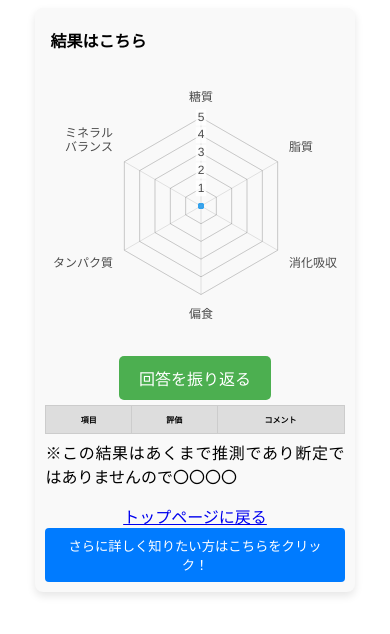
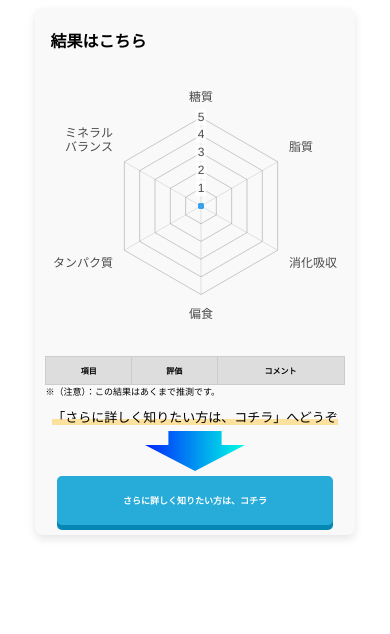
Before and after one commit to mayumikawanami/NutriCare, a Nuxt app: page /result in a window 390 px wide. Shown: the top 634 px of the page. Built offline with nearby package versions, Linux system fonts and the light colour scheme.

Commit message:
fix 正規のGoogleフォームに連携

```diff
--- a/pages/result.vue
+++ b/pages/result.vue
@@ -6,7 +6,7 @@
     <div class="scores">
       <RadarChart :scores="parsedScores" />
     </div>
-    <div class="scores-modal">
+    <!-- <div class="scores-modal">
       <button @click="showModal = true" class="scores-modal_button">
         回答を振り返る
       </button>
@@ -18,11 +18,11 @@
         <div class="scores-modal_list">
           <button @click="showModal = false" class="scores-modal_exit-button">
             閉じる
-          </button>
-          <ResultPage :answers="answers" />
-        </div>
+          </button> -->
+    <!-- <ResultPage :answers="answers" /> -->
+    <!-- </div>
       </div>
-    </div>
+    </div> -->
     <table class="result-table">
       <thead>
         <tr>
@@ -43,21 +43,19 @@
         </tr>
       </tbody>
     </table>
-    <p class="comment">
-      ※この結果はあくまで推測であり断定ではありませんので〇〇〇〇
-    </p>
-    <NuxtLink to="/">トップページに戻る</NuxtLink>
+    <div class="comment">
+      <p class="comment-first">※（注意）：この結果はあくまで推測です。</p>
+      <span class="comment-second"
+        >「さらに詳しく知りたい方は、コチラ」へどうぞ</span
+      >
+      <span class="comment-arrow"></span>
+    </div>
 
-    <!-- <div class="result-bottom"> -->
-    <!-- <NuxtLink to="/" >トップページに戻る</NuxtLink> -->
-    <!-- <a href="https://forms.gle/AqgMYf2Kk15LoyjF9"
-      class="more-info-btn" target="_blank" rel="noopener">
-    さらに詳しく知りたい方はこちらへ
-      </a>
-    </div> -->
+    <!-- <NuxtLink to="/">仮ボタン</NuxtLink> -->
+
     <div>
       <button @click="openModal" class="open-modal-btn">
-        さらに詳しく知りたい方はこちらをクリック！
+        さらに詳しく知りたい方は、コチラ
       </button>
       <div v-if="isModalOpen" class="modal-overlay" @click.self="closeModal">
         <div class="modal-content">
@@ -65,16 +63,18 @@
           <div class="result-bottom">
             <form @submit.prevent="generateGoogleFormLink" class="name-form">
               <p class="modal-title">
-                次のアンケートにお答えいただくと〇〇〇〇です！<br />まずあなたのLINE名を入力して入力完了をクリックしてください！
+                まず、あなたのLINE名をいれ、入力完了をクリック！
               </p>
-              <label class="name-form_label"
-                >LINE名：
+              <span class="modal-title_movie"
+                >次のアンケートにお答えいただくと、あなた専用の動画が作成できます</span
+              >
+              <label class="name-form_label">
                 <input
                   type="text"
                   id="username"
                   name="username"
                   v-model="userName"
-                  placeholder="例: momoko"
+                  placeholder="LINE名を入力してください"
                   required
                   autocomplete="username"
                   :readonly="isSubmitted"
@@ -132,7 +132,6 @@ export default {
         mineral_balance: 0,
       },
       resultTable: [],
-      showModal: false,
       isModalOpen: false,
       answers: [],
       questions: [],
@@ -140,7 +139,6 @@ export default {
       buttonText: "入力完了",
       isSubmitted: false,
       googleFormLink: "",
-      // userId: "",
     };
   },
   created() {
@@ -152,27 +150,22 @@ export default {
         const answerText = `${index + 1}.${this.questions[index].text}: ${
           value === 0 ? "はい" : "いいえ"
         }`;
-        // 最後の要素かどうかを判定
         if (index === rawAnswers.length - 1) {
-          return answerText; // 最後の項目にはカンマを付けない
+          return answerText;
         } else {
-          return answerText + " \n"; // 最後でない項目には改行を追加
+          return answerText + " \n";
         }
       })
-      .join(""); // 結果を文字列として結合
+      .join("");
 
-    // this.answers = rawAnswers.map((value, index) => `${index + 1}.${this.questions[index].text}:${value === 0 ? "はい" : "いいえ"} \n`);
-    // this.answers = rawAnswers.map(value => value === 0 ? "はい" : "いいえ");
     if (scores) {
       try {
         this.parsedScores = JSON.parse(scores);
-        // console.log('Received scores:', this.parsedScores); // デバッグ用
         this.generateResultTable();
       } catch (error) {
         console.error("Failed to parse scores:", error);
       }
     }
-    // this.userId = Math.random().toString(36).slice(2, 11);
   },
   watch: {
     parsedScores: {
@@ -299,7 +292,6 @@ export default {
         return { grade, comment };
       };
 
-      // 項目ごとの結果を生成
       const scores = this.parsedScores;
       this.resultTable = [
         { name: "糖質", ...gradeComment(scores.carb_intake, "糖質") },
@@ -320,24 +312,20 @@ export default {
       this.buttonText = "入力済み";
       this.isSubmitted = true;
       const formBaseUrl =
-        "https://docs.google.com/forms/d/e/1FAIpQLSfAES3vt6kTtoAVInRyuKE7NTcYakrILPf_tfhNyo2qaCCCgw/viewform";
-      // "https://docs.google.com/forms/d/e/1FAIpQLSeF-5RwV3RXl6AYFWB2OiKlAyjLtFb_ir1Rda4bQd1zlwlC-A/viewform";
+        "https://docs.google.com/forms/d/e/1FAIpQLSfvEPGiFPfr-A7lHPLd-TQyBR-dzqE6GPJhRDxwB0AeZ92iHA/viewform";
 
       const userName = this.userName || "未入力";
       if (!this.parsedScores) {
         console.error("parsedScoresが未定義です");
         return null;
       }
-      // console.log(this.questions);
 
       const formattedQA = this.answers;
-      // .map((index) => `${this.answers[index] ? "はい" : "いいえ"}`)
-      console.log(formattedQA);
 
       const params = new URLSearchParams({
-        "entry.1441176113": this.userName,
-        "entry.1910308512": `・糖質 ${this.parsedScores.carb_intake} ・脂質 ${this.parsedScores.fat_intake} ・消化吸収 ${this.parsedScores.digestive_health} ・偏食 ${this.parsedScores.dietary_bias}  ・タンパク質 ${this.parsedScores.protein} ・ミネラルバランス ${this.parsedScores.mineral_balance}`,
-        "entry.909910117": formattedQA,
+        "entry.1402701286": this.userName,
+        "entry.1196152437": `・糖質 ${this.parsedScores.carb_intake} ・脂質 ${this.parsedScores.fat_intake} ・消化吸収 ${this.parsedScores.digestive_health} ・偏食 ${this.parsedScores.dietary_bias}  ・タンパク質 ${this.parsedScores.protein} ・ミネラルバランス ${this.parsedScores.mineral_balance}`,
+        "entry.2140904827": formattedQA,
       });
 
       this.googleFormLink = `${formBaseUrl}?${params.toString()}`;
@@ -386,26 +374,8 @@ export default {
   box-shadow: 0 4px 8px rgba(0, 0, 0, 0.1);
 }
 
-/* .more-info-btn {
-  background-color: #4caf50;
-  padding: 8px 20px;
-  border-radius: 10px;
-  color: white;
-  font-size: 14px;
-  display: inline-block;
-  text-align: center;
-  text-decoration: none;
-  transition: background-color 0.3s ease;
-  margin-left: 10px;
-}
-
-.more-info-btn:hover {
-  background-color: #45a049;
-} */
-
 .result-table {
   width: 100%;
-  margin-bottom: 30px;
   border-collapse: collapse;
   font-size: 18px;
   border-radius: 10px;
@@ -430,85 +400,45 @@ export default {
   background-color: #e8f8e1;
 }
 
-.comment {
+.comment-first {
   text-align: justify;
-
-  margin-top: -24px;
+  margin-top: 0;
 }
 
-/* 回答詳細のモーダル*/
-.scores-modal {
-  margin-bottom: 5px;
+.comment-second {
+  text-align: center;
+  font-size: 22px;
+  margin-top: 10px;
+  background-image: linear-gradient(0deg, #ffca4380 0.5em, transparent 0.5em);
 }
 
-/* 結果を見るボタン */
-.scores-modal_button {
-  background-color: #4caf50;
-  color: white;
-  border: none;
-  padding: 10px 20px;
-  font-size: 16px;
-  cursor: pointer;
-  border-radius: 5px;
-  transition: background-color 0.3s ease;
+.comment-arrow {
+  display: block;
+  margin: 5px auto;
+  width: 200px;
+  height: 40px;
+  background: linear-gradient(90deg, #0025ff 0%, #00ffe3 100%);
+  clip-path: polygon(
+    0 34.9%,
+    23.4% 34.9%,
+    23.4% 0,
+    76.6% 0,
+    76.6% 34.9%,
+    100% 34.9%,
+    50% 100%
+  );
 }
 
-.scores-modal_button:hover {
-  background-color: #45a049;
+.modal-title {
+  margin: 0;
+  margin-bottom: 10px;
+  font-size: 17px;
+  background-image: linear-gradient(0deg, #ffca4380 0.5em, transparent 0.5em);
 }
 
-/* モーダルのコンテンツ（表示エリア） */
-.scores-modal_content {
-  position: fixed;
-  top: 80px;
-  left: 0;
-  width: 100%;
-  height: 100%;
-  /* background-color: rgba(245, 239, 239, 0.5); 半透明の背景 */
-  display: flex;
-  justify-content: end;
-  z-index: 999;
-  opacity: 1;
-}
-
-.scores-modal_content[style*="display: block"] {
-  opacity: 1;
-  pointer-events: auto;
-  visibility: visible;
-}
-
-/* モーダル内のリスト */
-.scores-modal_list {
-  background-color: #fff;
-  border-radius: 10px;
-  padding: 20px;
-  width: 80%;
-  max-width: 700px;
-  max-height: 75%;
-  overflow-y: auto;
-  box-shadow: 0 4px 6px rgba(0, 0, 0, 0.1);
-}
-
-/* 閉じるボタン */
-.scores-modal_exit-button {
-  background-color: #3a98fc;
-  color: white;
-  border: none;
-  padding: 10px 20px;
-  font-size: 16px;
-  cursor: pointer;
-  border-radius: 5px;
+.modal-title_movie {
   margin-bottom: 20px;
-  transition: background-color 0.3s ease;
-}
-
-.scores-modal_exit-button:hover {
-  background-color: #0179f8;
-}
-
-/* Googleフォームへのモーダル */
-.modal-title {
-  text-align: left;
+  background-image: linear-gradient(0deg, #ffca4380 0.5em, transparent 0.5em);
 }
 
 .result-bottom {
@@ -526,28 +456,25 @@ export default {
 
 .name-form {
   display: flex;
-  flex-direction: column; /* 縦方向に配置 */
-  /* align-items: flex-start; */
-  gap: 0.2rem; /* 各要素間の間隔 */
+  flex-direction: column;
+  gap: 0.2rem;
   width: 100%;
   max-width: 600px;
   margin: 0 auto;
 }
 
-/* ラベルスタイル */
 .name-form_label {
   font-size: 0.9rem;
   font-weight: 600;
   color: #333;
-  margin-bottom: 0.5rem; /* 入力フィールドとの間隔 */
+  margin-bottom: 0.5rem;
 }
 
-/* 入力フィールド */
 .name-form input {
-  width: 50%; /* 入力フィールドを横幅いっぱいに */
+  width: 60%;
   padding: 0.5rem;
-  font-size: 0.9rem;
-  border: 1px solid #ccc;
+  font-size: 1.1rem;
+  border: 2px solid #ccc;
   border-radius: 4px;
   transition: border-color 0.3s;
 }
@@ -563,17 +490,16 @@ export default {
 
 .name-form_buttons {
   display: flex;
-  gap: 0.5rem; /* ボタン間の隙間 */
-  margin-top: 1rem; /* フォームとの余白 */
+  gap: 0.5rem;
+  margin-top: 1rem;
   text-align: center;
   margin: 0 auto;
 }
 
-/* ボタン共通スタイル */
 .name-form_button,
 .name-form_edit-button {
-  padding: 0.5rem 2rem;
-  font-size: 0.9rem;
+  padding: 0.5rem 3.5rem;
+  font-size: 1.1rem;
   font-weight: 600;
   border: none;
   border-radius: 4px;
@@ -582,7 +508,6 @@ export default {
   white-space: nowrap;
 }
 
-/* 送信ボタン */
 .name-form_button {
   background: #007bff;
   color: #fff;
@@ -594,39 +519,38 @@ export default {
 }
 
 .name-form_button:hover:not(:disabled) {
-  background: #0056b3;
+  background: #57a3f5;
 }
 
-/* 編集ボタン */
 .name-form_edit-button {
   background: #28a745;
   color: #fff;
 }
 
 .name-form_edit-button:hover {
-  background: #218838;
+  background: #98d6a6;
 }
 
-/* 詳細リンクボタン */
 .more-info-btn {
-  margin-top: 1rem;
-  padding: 1rem 10rem;
-  font-size: 1.5rem;
-  font-weight: 600;
-  background: #f888de;
+  display: block;
+  text-align: center;
+  text-decoration: none;
+  margin-top: 10px;
+  padding: 1rem 6rem;
+  font-weight: bold;
+  font-size: 23px;
+  background: #27acd9;
+  border: 6px outset #1699c5;
   color: #fff;
-  text-decoration: none;
-  border-radius: 4px;
-  text-align: center;
-  display: inline-block;
-  transition: background-color 0.3s;
+  transition: 0.5s;
 }
 
 .more-info-btn:hover {
-  background: #f87bda;
+  background: #5dd0f6;
+  border: 6px outset #27acd9;
+  color: #fff;
 }
 
-/* モーダルの背景 */
 .modal-overlay {
   position: fixed;
   top: 0;
@@ -640,7 +564,6 @@ export default {
   z-index: 1000;
 }
 
-/* モーダルの中身 */
 .modal-content {
   background: #fff;
   padding: 1.5rem;
@@ -651,7 +574,6 @@ export default {
   position: relative;
 }
 
-/* モーダルを閉じるボタン */
 .close-modal-btn {
   position: absolute;
   top: 10px;
@@ -662,36 +584,51 @@ export default {
   cursor: pointer;
 }
 
-/* 名前入力フォーム */
-
-/* .name-form_label {
+.open-modal-btn {
+  display: block;
+  text-align: center;
+  text-decoration: none;
+  margin: auto;
+  padding: 1rem 4rem;
+  font-size: 20px;
   font-weight: bold;
-  margin-bottom: 0.5rem;
+  border: 2px solid #27acd9;
+  background: #27acd9;
+  color: #fff;
+  border-radius: 5px;
+  transition: 0.5s;
+  animation: move_d 2s infinite;
+  box-shadow: 0 5px 0 rgb(6, 134, 178, 1);
+  position: relative;
+  cursor: pointer;
 }
-
-.name-form input {
-  padding: 0.5rem;
-  font-size: 1rem;
-  border: 1px solid #ccc;
-  border-radius: 4px;
-}
-
-.name-form_buttons {
-  display: flex;
-  gap: 0.5rem;
-} */
-
-.open-modal-btn {
-  padding: 0.5rem 1rem;
-  background: #007bff;
-  color: #fff;
-  border: none;
-  border-radius: 4px;
-  cursor: pointer;
+@keyframes move_d {
+  0% {
+    box-shadow: 0 5px 0 rgb(6, 134, 178, 1);
+    top: 0px;
+  }
+  10% {
+    box-shadow: 0 0 0 rgb(6, 134, 178, 1);
+    top: 5px;
+  }
+  20% {
+    box-shadow: 0 5px 0 rgb(6, 134, 178, 1);
+    top: 0px;
+  }
+  30% {
+    box-shadow: 0 0 0 rgb(6, 134, 178, 1);
+    top: 5px;
+  }
+  40% {
+    box-shadow: 0 5px 0 rgb(6, 134, 178, 1);
+    top: 0px;
+  }
 }
 
 .open-modal-btn:hover {
-  background: #0056b3;
+  color: #27acd9;
+  background: #fff;
+  border: 2px solid #0686b2;
 }
 
 @media (max-width: 768px) {
@@ -712,6 +649,47 @@ export default {
   }
   .result-top_title {
     font-size: 1rem;
+  }
+  .open-modal-btn {
+    font-size: 9px;
+  }
+
+  .comment-first {
+    font-size: 9px;
+  }
+
+  .comment-second {
+    font-size: 13px;
+  }
+
+  .comment-arrow {
+    width: 100px;
+  }
+  .modal-title {
+    font-size: 12px;
+  }
+
+  .modal-title_movie {
+    font-size: 12px;
+  }
+
+  .name-form input {
+    font-size: 12px;
+  }
+
+  .name-form_button {
+    font-size: 12px;
+    padding: 10px 30px;
+  }
+
+  .name-form_edit-button {
+    font-size: 12px;
+    padding: 10px 30px;
+  }
+
+  .more-info-btn {
+    font-size: 15px;
+    padding: 5px 60px;
   }
 }
 /* .grade-A {
```
Also changed, not shown: components/TopPage.vue (+68 -9 lines), pages/questionnaire.vue (+22 -6 lines).
